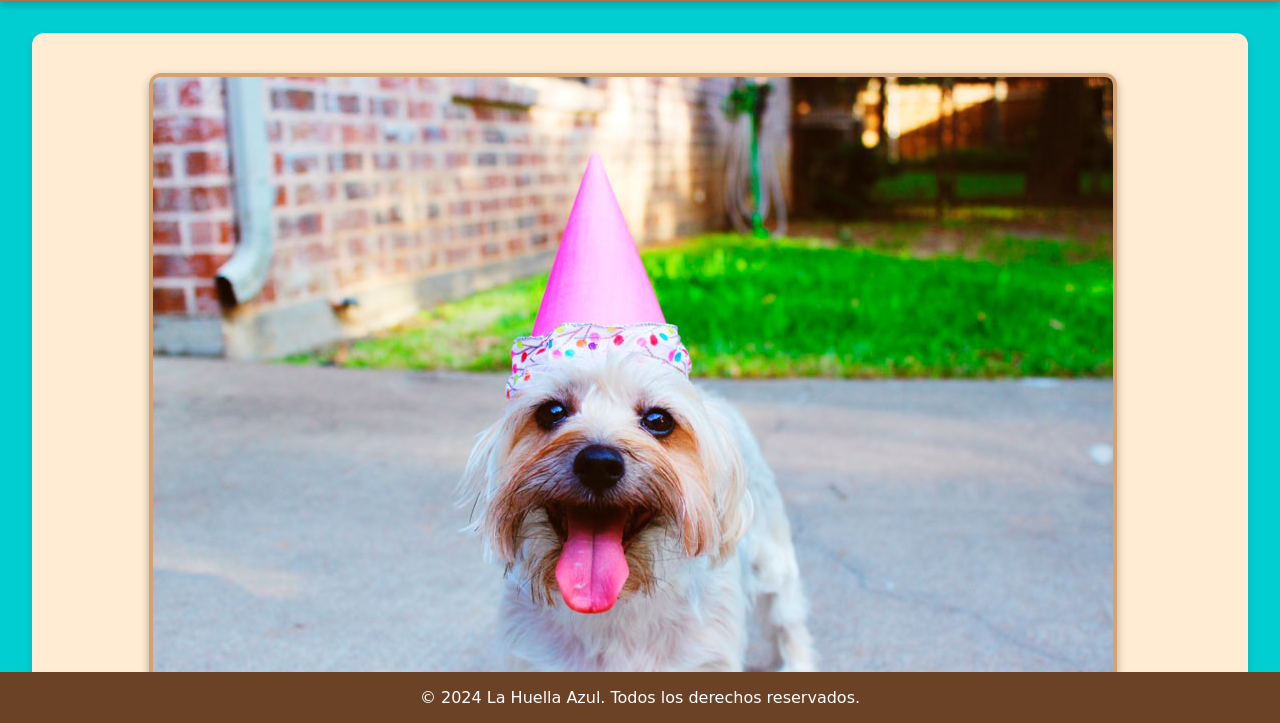
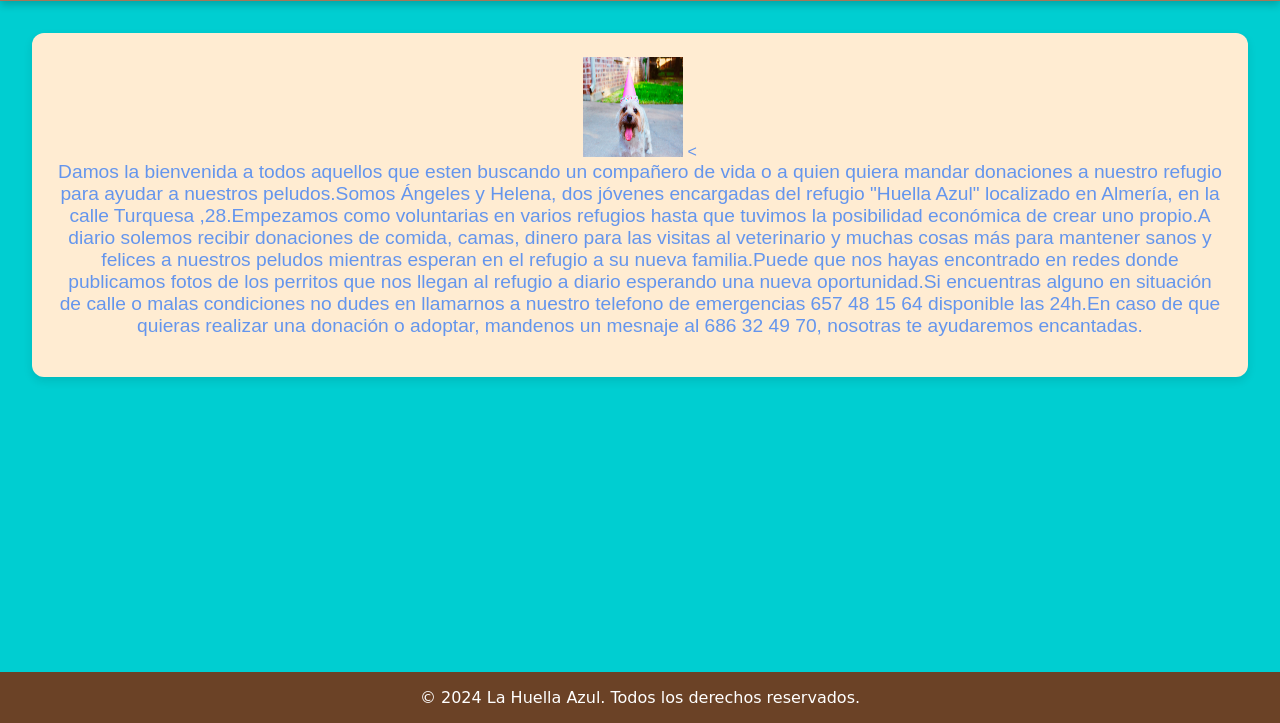
Before and after one commit to AngelesMartinezSaez/refugio, a plain HTML site: page index.html in a window 1280 px wide. Shown: the part 77-800 px from the top of the page. Drawn offline with Linux system fonts and the light colour scheme.

Commit message:
Update estilo.css

```diff
--- a/css/estilo.css
+++ b/css/estilo.css
@@ -169,10 +169,13 @@ iframe {
 
 
 img {
-    max-width: 100%;
-    height: auto;
-    border: 4px solid #d4a373;
-    border-radius: 12px;
-    box-shadow: 0px 4px 10px rgba(0, 0, 0, 0.3);
-    margin: 1rem 0;
+  width: 100px;
+  height: 100px;
+  background: red;
+  transition: width 2s, height 4s;
 }
+
+div:hover {
+  width: 300px;
+  height: 300px;
+}
```
